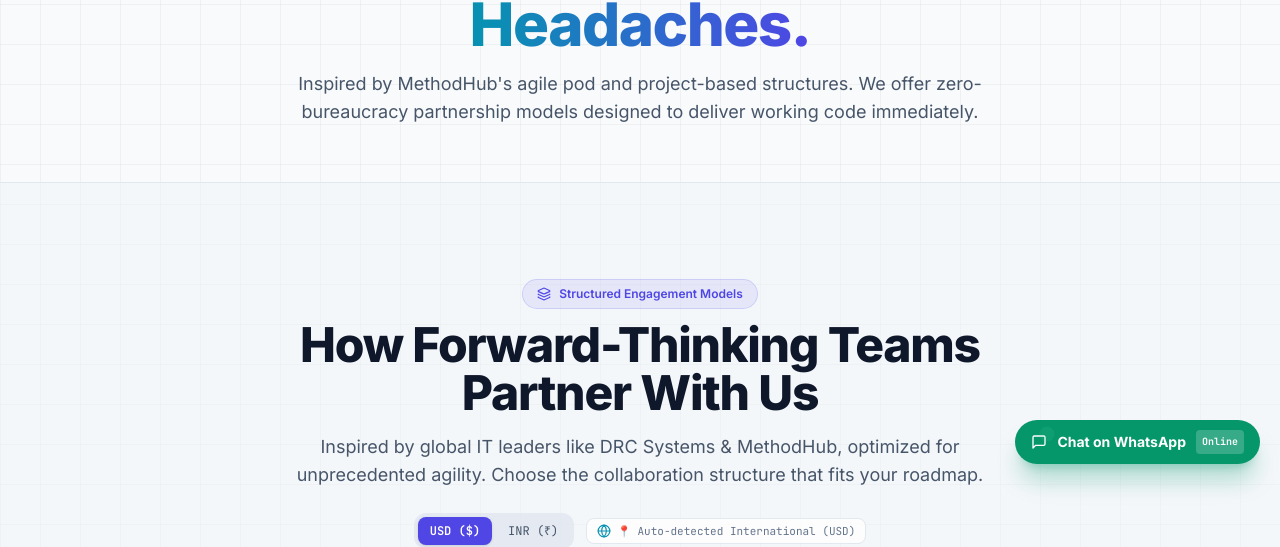
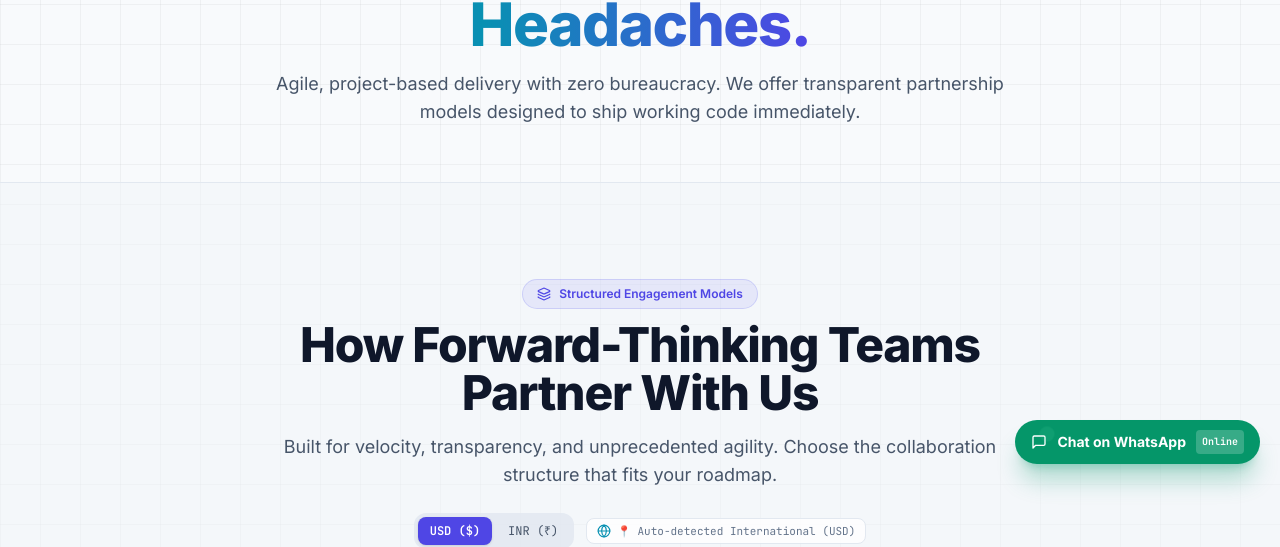
Before and after one commit to fireideas007/Janusoft, a React (Vite) app: page /engagement in a window 1280 px wide. Shown: the part 316-863 px from the top of the page. Built offline with nearby package versions, Linux system fonts and the light colour scheme; no server answers.

Commit message:
chore: remove references to DRC Systems and MethodHub

```diff
--- a/src/components/EngagementModels.tsx
+++ b/src/components/EngagementModels.tsx
@@ -84,7 +84,7 @@ export const EngagementModels: React.FC<EngagementModelsProps> = ({ onSelectMode
             How Forward-Thinking Teams Partner With Us
           </h2>
           <p className="mt-4 text-slate-600 text-base sm:text-lg leading-relaxed">
-            Inspired by global IT leaders like DRC Systems & MethodHub, optimized for unprecedented agility. Choose the collaboration structure that fits your roadmap.
+            Built for velocity, transparency, and unprecedented agility. Choose the collaboration structure that fits your roadmap.
           </p>
 
           {/* Currency Switcher with Geo Indicator */}
--- a/src/components/IndustrySolutions.tsx
+++ b/src/components/IndustrySolutions.tsx
@@ -147,7 +147,7 @@ export const IndustrySolutions: React.FC<IndustrySolutionsProps> = ({ onSelectSo
             Tailored IT Solutions for Your Industry
           </h2>
           <p className="mt-4 text-slate-600 text-base sm:text-lg leading-relaxed">
-            Inspired by enterprise solution delivery at DRC Systems & MethodHub. We combine deep domain architecture patterns with AI velocity so you never start from zero.
+            Proven architecture patterns built for high-growth sectors. We combine deep domain experience with modern velocity so you never start from zero.
           </p>
         </div>
 
--- a/src/pages/EngagementPage.tsx
+++ b/src/pages/EngagementPage.tsx
@@ -78,7 +78,7 @@ export const EngagementPage: React.FC<EngagementPageProps> = ({ onSelectModel, o
             </span>
           </h1>
           <p className="mt-4 text-slate-600 text-base sm:text-lg leading-relaxed">
-            Inspired by MethodHub's agile pod and project-based structures. We offer zero-bureaucracy partnership models designed to deliver working code immediately.
+            Agile, project-based delivery with zero bureaucracy. We offer transparent partnership models designed to ship working code immediately.
           </p>
         </div>
       </div>
```
